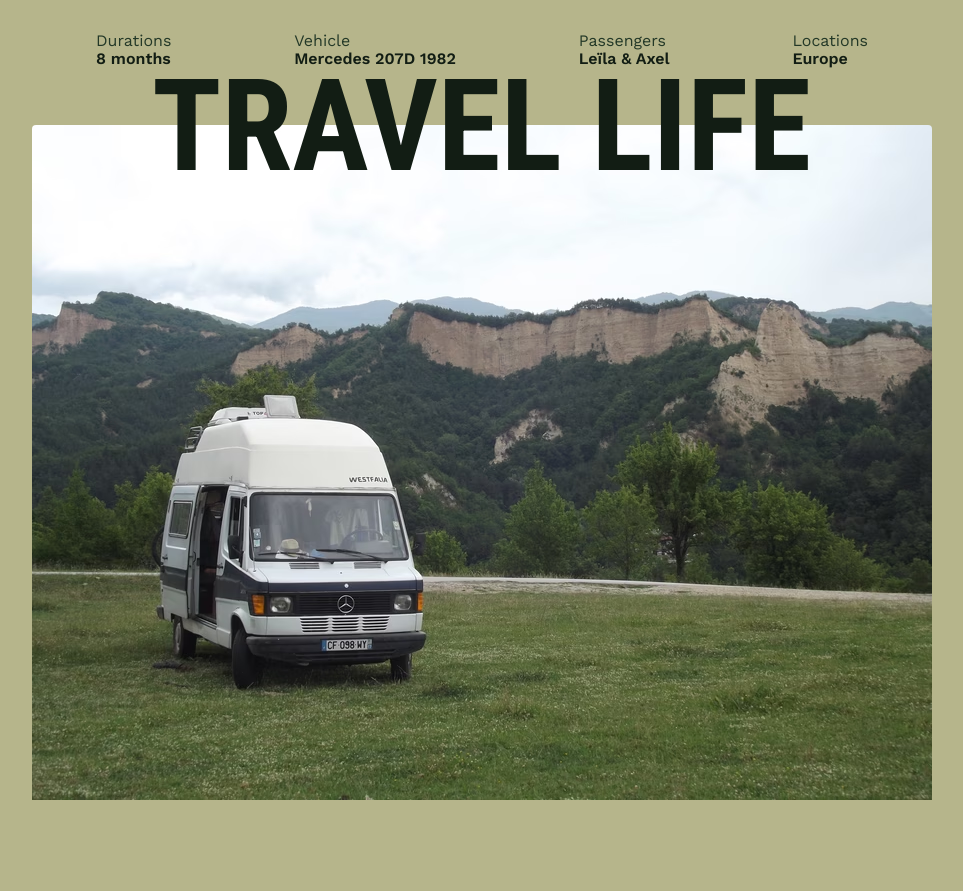
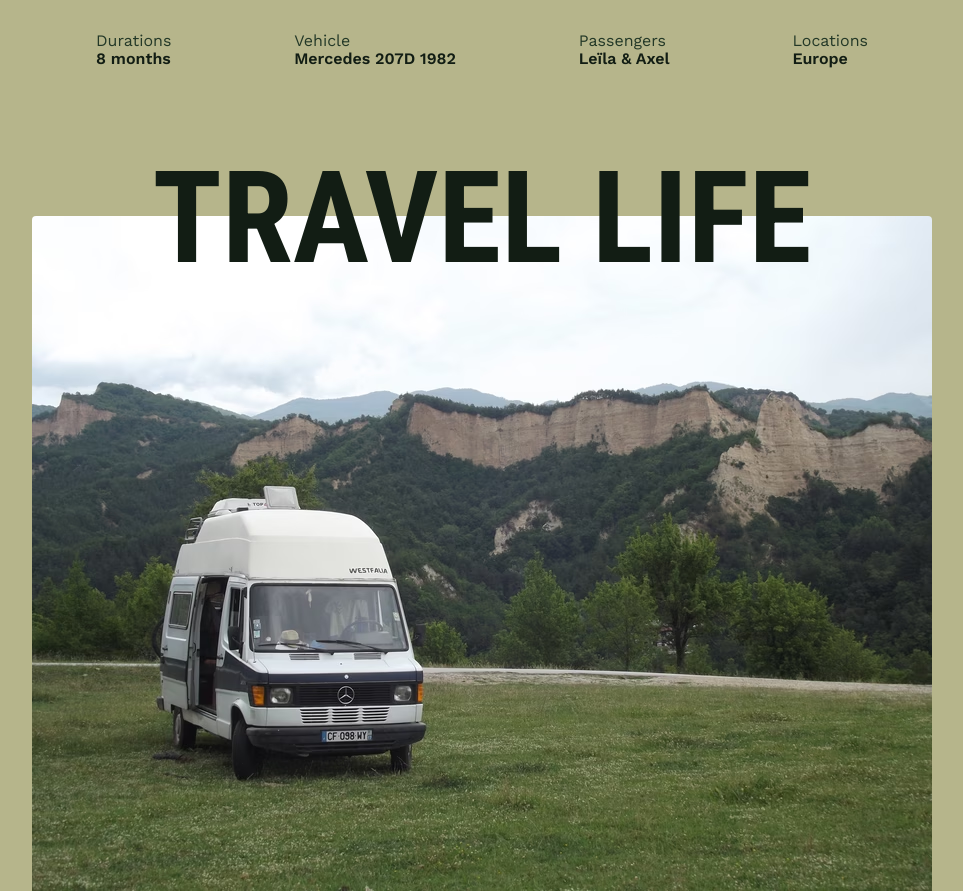
Before and after one commit to axel-paillaud/travel-life, a website built with Vite: page index.html in a window 1280 px wide. Shown: the whole page, without its empty margins (158-1121 px from the left). Before the commit the page ends 800 px from the top, so only its background shows below. Built offline with nearby package versions, Linux system fonts and the light colour scheme.

Commit message:
use relative instead of absolute for positioning title

```diff
--- a/js/Components/title/title.css
+++ b/js/Components/title/title.css
@@ -2,9 +2,9 @@
     font-size: 128px;
     font-family: Roboto Condensed;
     margin: 0;
+    position: relative;
     text-align: center;
     font-weight: bold;
-    position: absolute;
-    top: -72px;
-    left: 120px;
+    top: 76px;
+    text-wrap: nowrap;
 }
```
